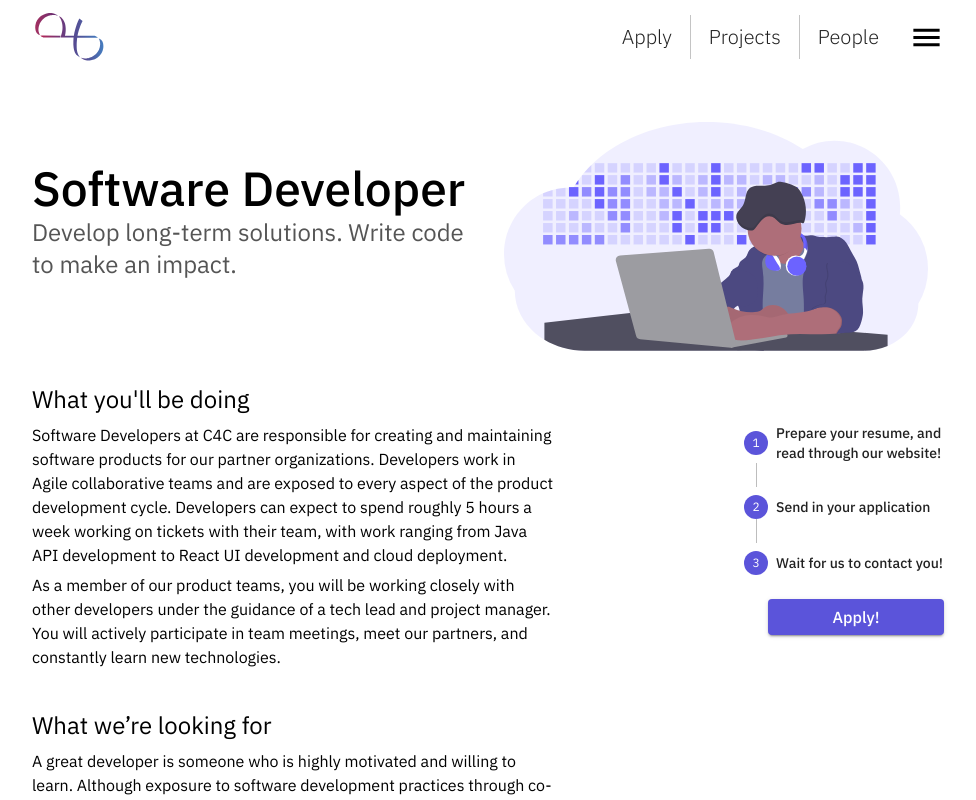
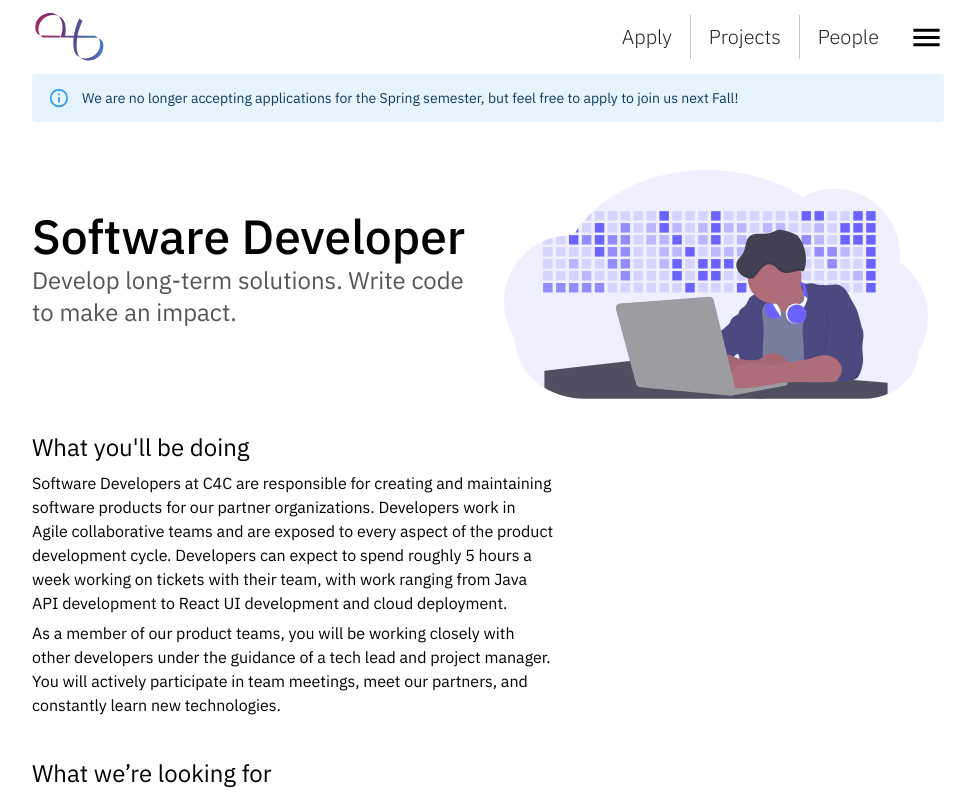
Before and after one commit to Code-4-Community/c4cneu.com, a React (Create React App) app: page /apply/developer in a window 1280 px wide. Shown: the top 800 px of the page, without its empty margins (152-1128 px from the left). Built offline with nearby package versions, Linux system fonts and the light colour scheme.

Commit message:
🔧 chore: remove spring application link

```diff
--- a/src/pages/apply/developer/ApplyDeveloper.tsx
+++ b/src/pages/apply/developer/ApplyDeveloper.tsx
@@ -9,6 +9,7 @@ import Hero from '../../../components/Hero';
 import { TextQuoteBlock } from '../../../components/TextQuoteBlock';
 import CTA from '../CTA';
 import { ReactComponent as SVG } from './developer.svg';
+import Alert from '@material-ui/lab/Alert';
 
 const useStyles = makeStyles({
   image: {
@@ -75,10 +76,10 @@ const ApplyDeveloper: React.FC = () => {
           content="Apply to be a Software Developer at Code4Community."
         />
       </Helmet>
-      {/* <Alert severity="info">
-        We are no longer accepting applications for the Fall semester, but feel
-        free to apply to join us next Spring!
-      </Alert> */}
+      <Alert severity="info">
+        We are no longer accepting applications for the Spring semester, but feel
+        free to apply to join us next Fall!
+      </Alert>
       <Hero
         title="Software Developer"
         subtitle="Develop long-term solutions. Write code to make an impact. "
@@ -168,12 +169,12 @@ const ApplyDeveloper: React.FC = () => {
             </Box>
           </Fade>
         </Grid>
-
-        <Grid item sm={5} className={classes.application}>
-          <Fade>
+        {/*
+            <Grid item sm={5} className={classes.application}>
+            <Fade>
             <CTA onClick="https://forms.gle/p2sSAzT7vDfq39Nj7" />
-          </Fade>
-        </Grid>
+            </Fae>
+            </Grid> */}
 
         <Fade>
           <TextQuoteBlock
```
